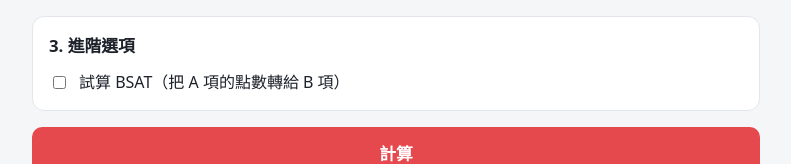
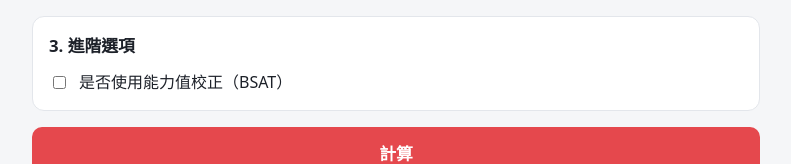
Before and after one commit to 40823232/5T, a plain HTML site: page index.html in a window 1280 px wide. Shown: the part 379-543 px from the top of the page, without its empty margins (244-1035 px from the left). Drawn offline with Linux system fonts and the light colour scheme.

Commit message:
Update index.html

```diff
--- a/index.html
+++ b/index.html
@@ -93,7 +93,7 @@
 
   <section class="card">
     <h2>3. 進階選項</h2>
-    <label class="switch"><input type="checkbox" id="useBsat"> 試算 BSAT（把 A 項的點數轉給 B 項）</label>
+    <label class="switch"><input type="checkbox" id="useBsat"> 是否使用能力值校正（BSAT）</label>
     <div class="bsat" id="bsatBox">
       <div><label class="f">減少</label><select id="bsSub"></select></div>
       <div><label class="f">增加</label><select id="bsAdd"></select></div>
```
